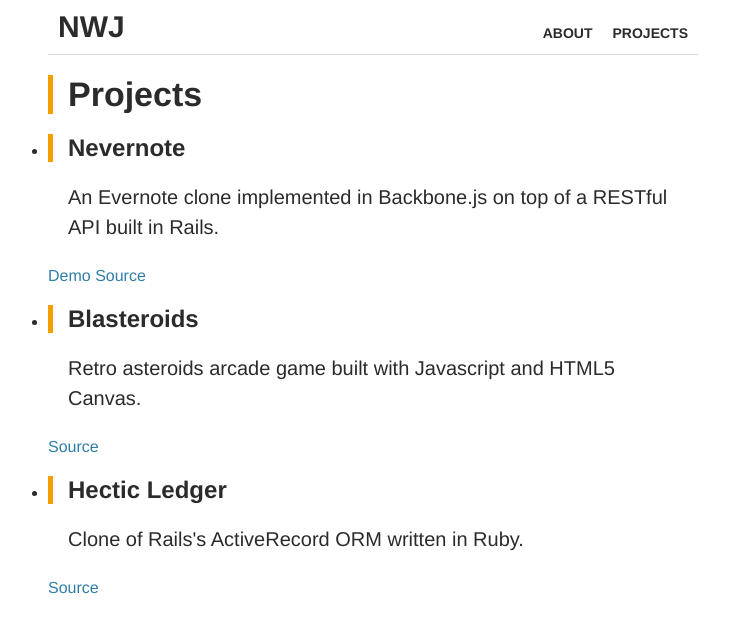
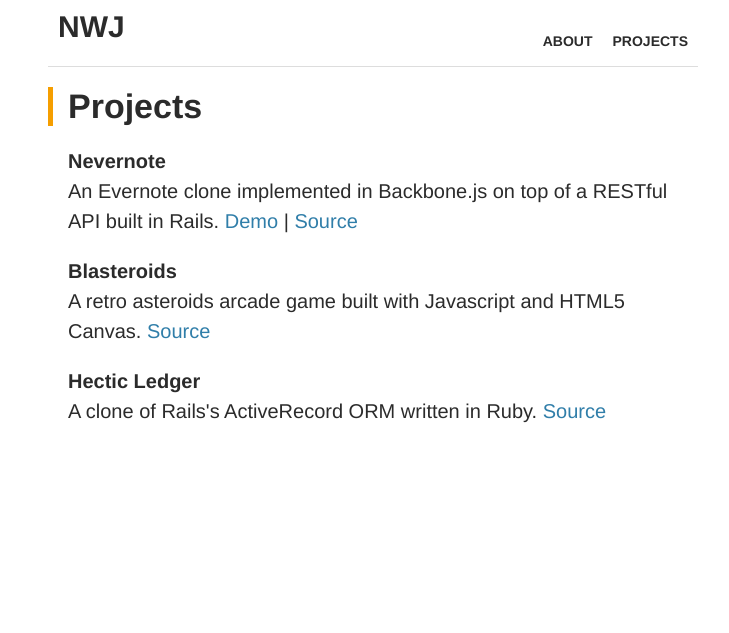
Before and after one commit to nwj/nwj.sh, a Jekyll site: the page built from projects/index.html, in a window 1280 px wide. Shown: the top 633 px of the page, without its empty margins (267-996 px from the left). Built offline with Jekyll 4.4.1, drawn with Linux system fonts in a browser that asks for light colours; Markdown is read by kramdown in place of the engine named in the settings.

Commit message:
Style projects page.

```diff
--- a/css/main.css
+++ b/css/main.css
@@ -12,12 +12,9 @@
 }
 
 /* Style Common Elements */
+
 h1, h2, h3 {
-  position: relative;
   font-weight: bold;
-  margin: 20px 0;
-  padding: 0 10px 0 15px;
-  border-left: 5px solid #f59e00;
 }
 
 h1 {
@@ -33,9 +30,8 @@ h3 {
 }
 
 p {
-    font-size: 20px;
-    margin: 0px 10px 25px 20px;
-    line-height: 30px;
+  font-size: 20px;
+  line-height: 30px;
 }
 
 a {
@@ -46,6 +42,20 @@ a {
 a:hover { color: #307EA9; }
 
 a:visited { color: #307EA9; }
+
+ul.no-bullets {
+  list-style: none;
+}
+
+li {
+  font-size: 20px;
+  line-height: 30px;
+  margin-bottom: 20px;
+}
+
+strong {
+  font-weight: bold
+}
 
 /* Clearfix */
 .group:after {
@@ -100,8 +110,22 @@ a:visited { color: #307EA9; }
   transition: color 0.5s;
 }
 
-/* Pages */
+/* Page and Post Content */
 .content {
   width: 650px;
   margin: auto;
 }
+
+.content > h1 {
+  margin: 20px 0;
+  padding: 0 10px 0 15px;
+  border-left: 5px solid #f59e00;
+}
+
+.content > p {
+    margin: 0px 10px 25px 20px;
+}
+
+.content > ul {
+  margin: 0px 10px 25px 20px;
+}
--- a/projects/index.html
+++ b/projects/index.html
@@ -4,25 +4,23 @@ title: Projects
 ---
 
 <h1>Projects</h1>
-<ul>
+<ul class="no-bullets">
     <li>
-        <h2>Nevernote</h2>
-        <p>
+        <h3>Nevernote</h3>
         An Evernote clone implemented in Backbone.js on top of a RESTful API
         built in Rails.
-        </p>
-        <a href="http://nevernote-nwj.herokuapp.com">Demo</a>
+        <a href="http://nevernote-nwj.herokuapp.com">Demo</a> |
         <a href="https://github.com/nwj/nevernote">Source</a>
     </li>
     <li>
-        <h2>Blasteroids</h2>
-        <p>Retro asteroids arcade game built with Javascript and HTML5 Canvas.</p>
+        <h3>Blasteroids</h3>
+        A retro asteroids arcade game built with Javascript and HTML5 Canvas.
         <!--<a href="http://blasteroids-nwj.herokuapp.com">Demo</a>-->
         <a href="https://github.com/nwj/blasteroids">Source</a>
     </li>
     <li>
-        <h2>Hectic Ledger</h2>
-        <p>Clone of Rails's ActiveRecord ORM written in Ruby.</p>
+        <h3>Hectic Ledger</h3>
+        A clone of Rails's ActiveRecord ORM written in Ruby.
         <a href="https://github.com/nwj/hectic-ledger">Source</a>
     </li>
 </ul>
```
